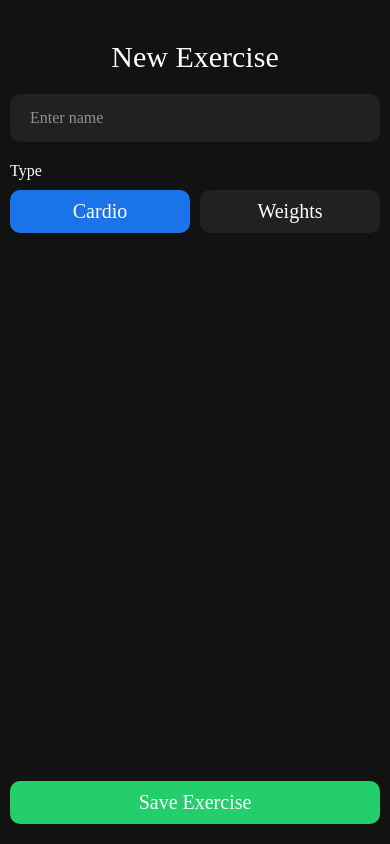
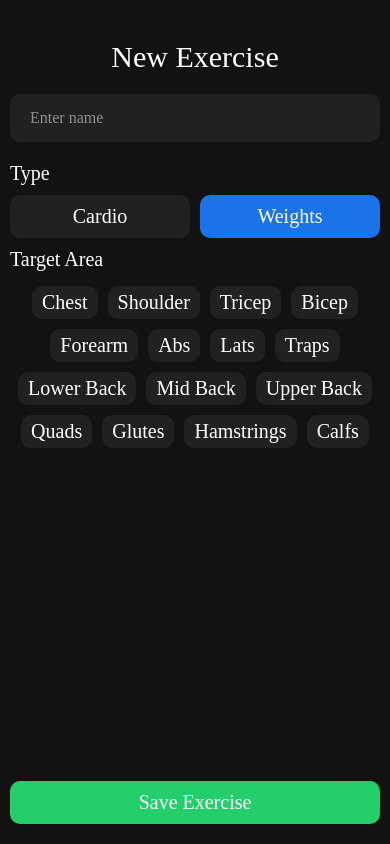
Before and after one commit to Agastya909/workoutTracker, a React Native app: screen /createExercise in a window 390 px wide. Built offline with nearby package versions, Linux system fonts and the light colour scheme.

Commit message:
add new exercise screen

```diff
--- /dev/null
+++ b/src/assets/data/constant.ts
@@ -0,0 +1,17 @@
+export const TARGET_AREA = [
+  "Chest",
+  "Shoulder",
+  "Tricep",
+  "Bicep",
+  "Forearm",
+  "Abs",
+  "Lats",
+  "Traps",
+  "Lower Back",
+  "Mid Back",
+  "Upper Back",
+  "Quads",
+  "Glutes",
+  "Hamstrings",
+  "Calfs"
+];
--- a/src/component/Button.tsx
+++ b/src/component/Button.tsx
@@ -15,6 +15,7 @@ type ButtonProp = {
   elevation?: number;
   fontFamily?: string;
   textColor?: string;
+  disabled?: boolean;
   onPress: () => void;
 };
 
@@ -23,6 +24,7 @@ const Button: React.FC<ButtonProp> = props => {
   return (
     <Pressable
       onPress={props.onPress}
+      disabled={props.disabled || false}
       style={{
         backgroundColor: props.backgroundColor || colors.primary,
         borderRadius: props.borderRadius || 10,
--- a/src/component/TextInput.tsx
+++ b/src/component/TextInput.tsx
@@ -6,7 +6,7 @@ type Props = {
   placeholder: string;
   value: string;
   handleChange: (text: string) => void;
-  handleSubmit: () => Promise<void>;
+  handleSubmit?: () => Promise<void>;
   textColor?: string;
   placeholderColor?: string;
   textSize?: number;
--- a/src/screens/Add/CreateExercise.tsx
+++ b/src/screens/Add/CreateExercise.tsx
@@ -1,30 +1,67 @@
 import React, { useState } from "react";
-import { Text, View } from "react-native";
+import { View, ToastAndroid, ScrollView, ActivityIndicator } from "react-native";
 import { TextBox, TextHeader } from "../../component/Textbox";
 import InputBox from "../../component/TextInput";
 import Button from "../../component/Button";
 import { NativeStackNavigationProp } from "@react-navigation/native-stack";
-import { RootStack } from "../../types";
+import { Exercise, RootStack } from "../../types";
 import { useNavigation, useTheme } from "@react-navigation/native";
-import { Colors } from "react-native/Libraries/NewAppScreen";
 import { saveExercise } from "../../firestore/firestore";
+import { TARGET_AREA } from "../../assets/data/constant";
 
 const CreateExercise: React.FC = () => {
   const Navigation = useNavigation<NativeStackNavigationProp<RootStack>>();
   const { colors } = useTheme();
   const [exerciseName, setExerciseName] = useState("");
-  const [exerciseType, setExerciseType] = useState<"Cardio" | "Weight">("Cardio");
+  const [exerciseType, setExerciseType] = useState<"Cardio" | "Weight">("Weight");
   const [targetArea, setTargetArea] = useState<string[]>([]);
+  const [processing, setProcessing] = useState<boolean>(false);
+
   const handleNameChange = (text: string) => {
     setExerciseName(text);
-    console.log("name", text);
   };
-  const handleSubmit = async () => {
-    const data = await saveExercise({
+
+  const handleTargetAreaItems = (element: string) => {
+    const index = targetArea.findIndex(item => item === element);
+    if (index === -1) {
+      setTargetArea([...targetArea, element]);
+    } else {
+      const newItems = [...targetArea];
+      newItems.splice(index, 1);
+      setTargetArea(newItems);
+    }
+  };
+
+  const save = async () => {
+    const exerciseData: Exercise = {
       name: exerciseName,
       type: exerciseType
-    });
+    };
+    if (exerciseType === "Weight") exerciseData.target = targetArea;
+    await saveExercise(exerciseData);
   };
+
+  const handleSubmit = async () => {
+    if (exerciseName.length < 3) {
+      ToastAndroid.showWithGravity("Provide a valid Exercise name", ToastAndroid.SHORT, ToastAndroid.CENTER);
+      return;
+    }
+    if (exerciseType === "Weight" && targetArea.length === 0) {
+      ToastAndroid.showWithGravity("Select at least one target area", ToastAndroid.SHORT, ToastAndroid.CENTER);
+      return;
+    }
+    try {
+      setProcessing(true);
+      await save();
+      ToastAndroid.showWithGravity("Saved", ToastAndroid.SHORT, ToastAndroid.CENTER);
+      Navigation.navigate("tab");
+    } catch (error) {
+      ToastAndroid.showWithGravity("Could Not Save", ToastAndroid.SHORT, ToastAndroid.CENTER);
+    } finally {
+      setProcessing(false);
+    }
+  };
+
   return (
     <View style={{ flex: 1, marginHorizontal: 10, paddingTop: 40 }}>
       <TextHeader textBody="New Exercise" textAlign="center" />
@@ -34,10 +71,9 @@ const CreateExercise: React.FC = () => {
         paddingHorizontal={20}
         value={exerciseName}
         handleChange={handleNameChange}
-        handleSubmit={handleSubmit}
         marginVertical={20}
       />
-      <TextBox textBody="Type" />
+      <TextBox textBody="Type" fontSize={20} />
       <View style={{ display: "flex", flexDirection: "row" }}>
         <View
           style={{
@@ -48,7 +84,10 @@ const CreateExercise: React.FC = () => {
           <Button
             buttonText="Cardio"
             paddingVertical={10}
-            onPress={() => setExerciseType("Cardio")}
+            onPress={() => {
+              setTargetArea([]);
+              setExerciseType("Cardio");
+            }}
             backgroundColor={exerciseType === "Cardio" ? colors.notification : colors.card}
           />
         </View>
@@ -66,15 +105,36 @@ const CreateExercise: React.FC = () => {
           />
         </View>
       </View>
-      <View style={{ flex: 1 }}></View>
+      {exerciseType === "Weight" ? <TextBox textBody="Target Area" marginTop={10} fontSize={20} /> : null}
+      <ScrollView style={{ flex: 1, marginTop: 10 }}>
+        <View style={{ display: "flex", flexDirection: "row", flexWrap: "wrap", justifyContent: "center" }}>
+          {exerciseType === "Weight"
+            ? TARGET_AREA.map((element, index) => {
+                return (
+                  <Button
+                    key={index}
+                    buttonText={element}
+                    marginVertical={5}
+                    marginHorizontal={5}
+                    paddingVertical={5}
+                    paddingHorizontal={10}
+                    fontFamily="Poppins-Medium"
+                    backgroundColor={targetArea.includes(element) ? colors.notification : colors.card}
+                    onPress={() => handleTargetAreaItems(element)}
+                  />
+                );
+              })
+            : null}
+        </View>
+      </ScrollView>
+      {processing === true ? <ActivityIndicator size={"large"} color={colors.primary} /> : null}
       <Button
+        disabled={processing === true ? true : false}
         buttonText="Save Exercise"
+        backgroundColor={processing === true ? `${colors.primary}50` : colors.primary}
         paddingVertical={10}
-        onPress={() => {
-          console.log(exerciseName);
-          console.log(exerciseType);
-        }}
         marginVertical={20}
+        onPress={handleSubmit}
       />
     </View>
   );
```
